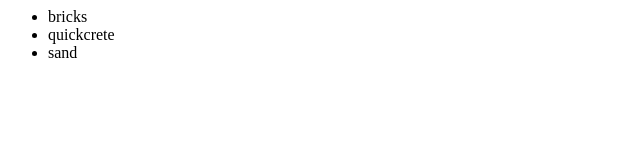
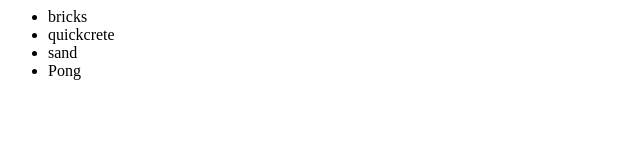
Before and after one commit to langdai/test, a plain HTML site: page index.html in a window 1280 px wide. Shown: the full height of the page, 0-640 px from the left. Drawn offline with Linux system fonts and the light colour scheme.

Commit message:
Add Pong

```diff
--- a/index.html
+++ b/index.html
@@ -5,6 +5,7 @@
 				<li>bricks</li>
 				<li>quickcrete</li>
 				<li>sand</li>
+				<li>Pong</li>
 			</ul>
 		</div>
 	</body>
```
